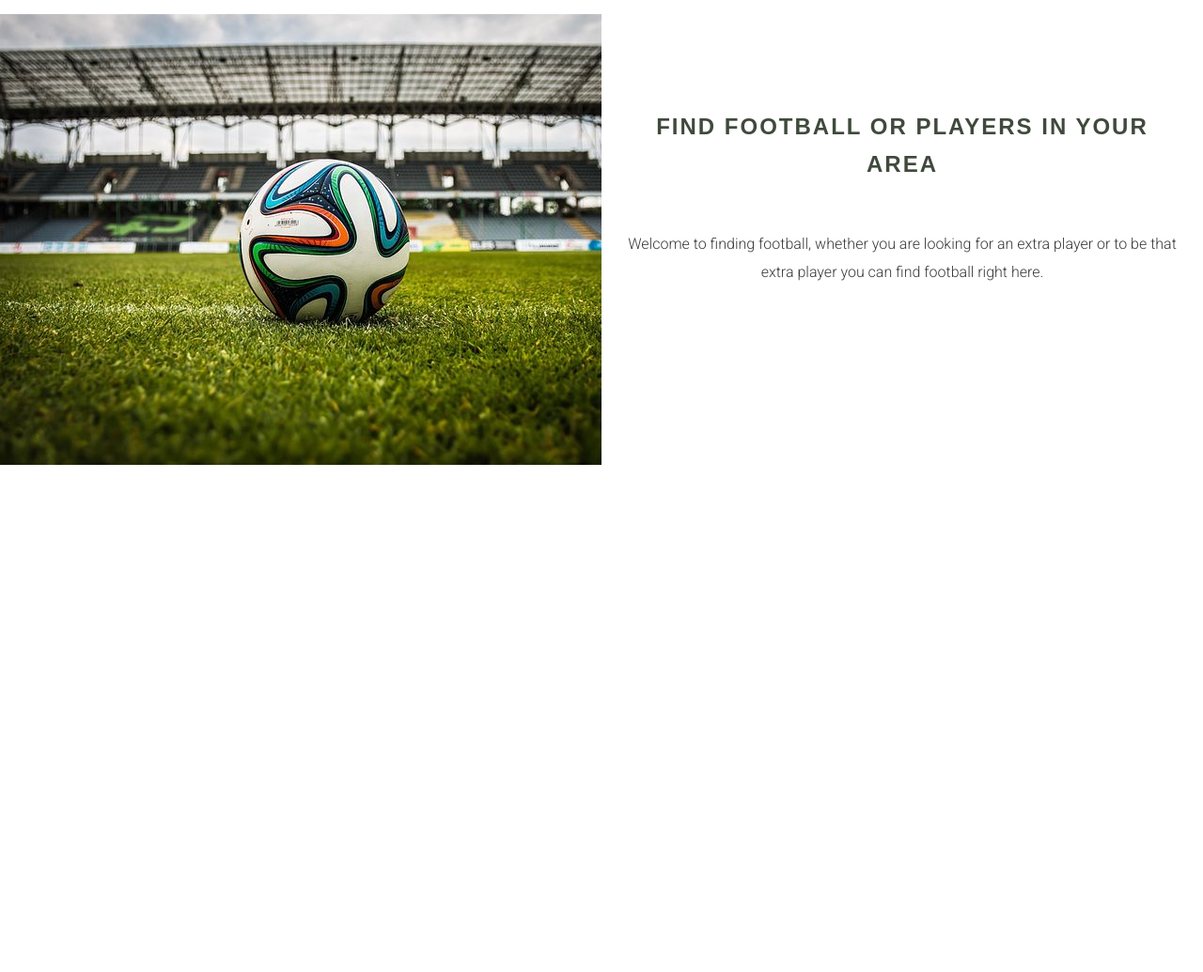
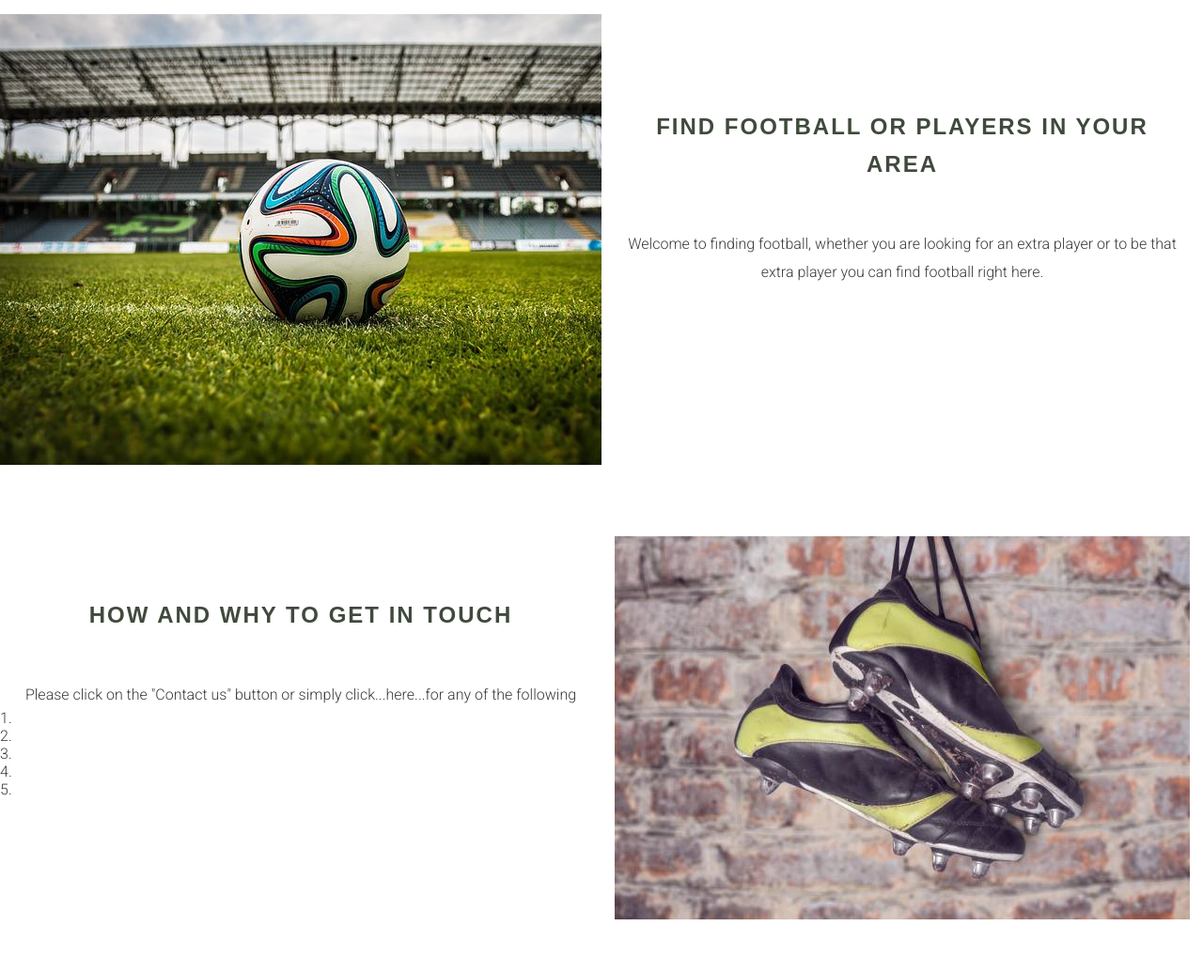
Before and after one commit to Macker85/finding-football, a plain HTML site: page index.html in a window 1280 px wide. Shown: the part 80-1115 px from the top of the page at 94% size. Before the commit the page ends 800 px from the top, so only its background shows below. Drawn offline with Linux system fonts and the light colour scheme.

Commit message:
Add second image with rough text

```diff
--- a/assets/css/style.css
+++ b/assets/css/style.css
@@ -88,16 +88,34 @@ h1, h2 {
     padding-top: 20px;
 }
 
-/* text properties */
+/* text properties for home page */
 
-h2 {
+.h2-home {
     line-height: 40px;
     text-align: center;
     padding: 100px 20px 50px;
 }
 
-p {
+.p-home {
     line-height: 30px;
     text-align: center;
     padding: 0 20px;
 }
+
+/* more info section */
+
+#more-information {
+    width: 50%;
+    height: 500px;
+    float: left;
+    padding-top: 20px;
+}
+
+#boots {
+    width: 50%;
+    height: 500px;
+    background: url('../images/football-boots-hanging.jpeg') no-repeat center center;
+    overflow: hidden;
+    float: left;
+    padding-top: 20px;
+}
--- a/index.html
+++ b/index.html
@@ -26,12 +26,23 @@
     <section id="section1">
         <div id="hero-image"></div>
         <div id="introduction">
-            <h2>Find football or players in your area</h2>
-            <p>Welcome to finding football, whether you are looking for an extra player or to be that extra player you can find football right here.</p>
+            <h2 class="h2-home">Find football or players in your area</h2>
+            <p class="p-home">Welcome to finding football, whether you are looking for an extra player or to be that extra player you can find football right here.</p>
         </div>
     </section>
     <section>
-        About us
+        <div id="more-information">
+            <h2 class="h2-home">How and why to get in touch</h2>
+            <p class="p-home">Please click on the "Contact us" button or simply click...here...for any of the following</p>
+            <ul>
+                <li>1.</li>
+                <li>2.</li>
+                <li>3.</li>
+                <li>4.</li>
+                <li>5.</li>
+            </ul>
+        </div>
+        <div id="boots"></div>
     </section>
     <footer>
         Social media links
```
Also changed, not shown: assets/images/football-boots-hanging.jpeg (added).
